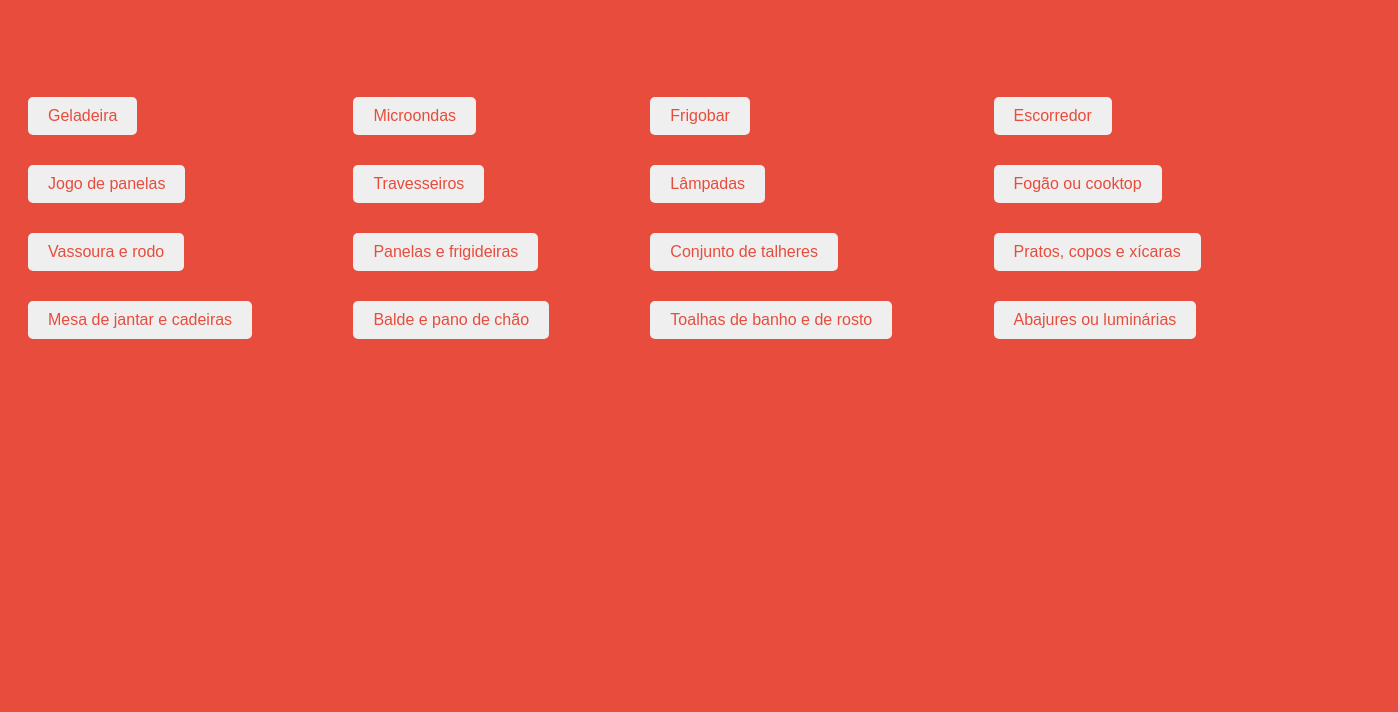
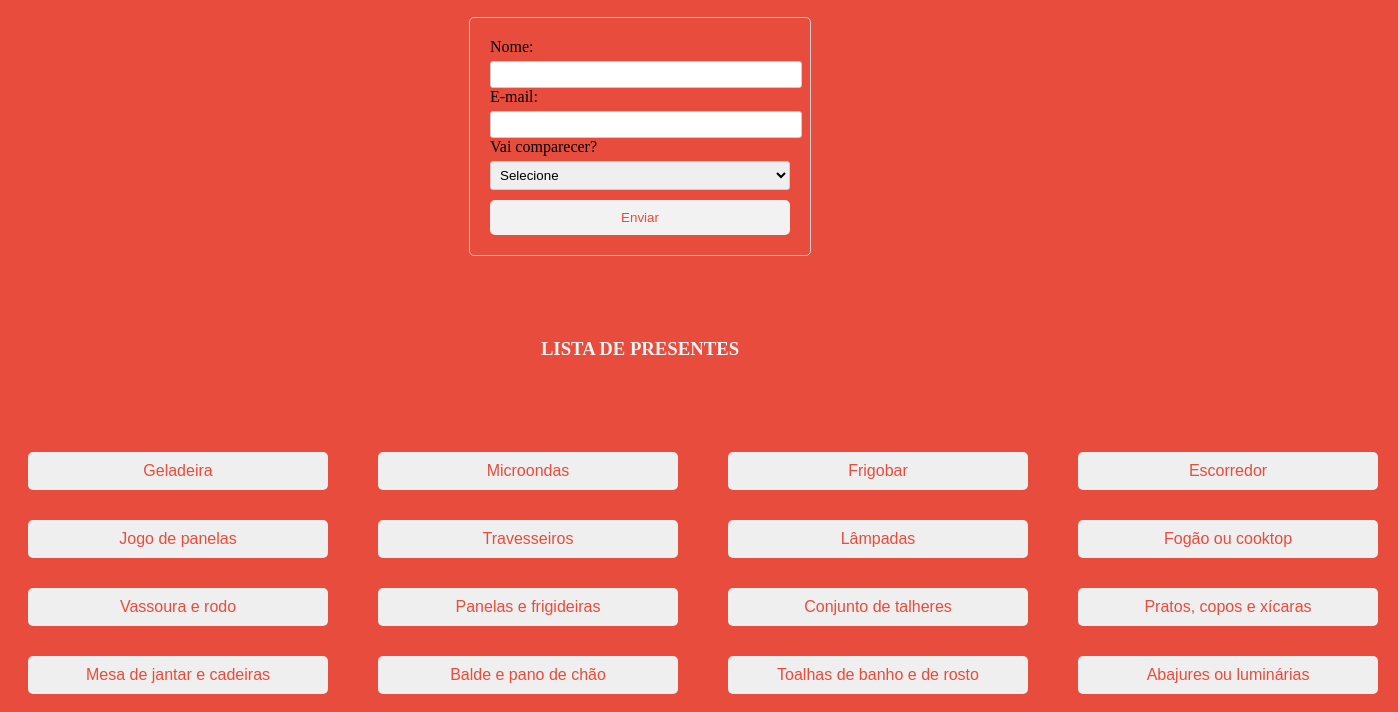
Before and after one commit to IderlanOliveira/Site-casamento, a plain HTML site: page index.html in a window 1280 px wide. Shown: the part 200-912 px from the top of the page, 1398 px wide, since content can reach past the window. Before the commit the page ends 800 px from the top, so only its background shows below. Drawn offline with Linux system fonts and the light colour scheme.

Commit message:
Atualização 1.0

```diff
--- a/index.html
+++ b/index.html
@@ -13,6 +13,30 @@
     <div class="barra-inicial">
         <h1>CASAMENTO</h1>
     </div>
+
+    <div class="confirmacao">
+
+        <h1>Confirme sua presença!</h1>
+
+        <form id="formularioPresenca">
+          <label for="nome">Nome:</label>
+          <input type="text" id="nome" name="nome" required>
+
+          <label for="email">E-mail:</label>
+          <input type="email" id="email" name="email" required>
+
+          <label for="presenca">Vai comparecer?</label>
+          <select id="presenca" name="presenca" required>
+            <option value="">Selecione</option>
+            <option value="sim">Sim</option>
+            <option value="nao">Não</option>
+          </select>
+
+          <button class="buttons3" type="submit">Enviar</button>
+        </form>
+
+    </div>
+
 
     <div class="lista">
        <h3>LISTA DE PRESENTES</h3>
--- a/scritp.js
+++ b/scritp.js
@@ -35,3 +35,33 @@ botaoAdicionar.addEventListener('click', () => {
     atualizarLista();
   }
 });
+
+// confirmação de presença
+
+const express = require('express');
+const app = express();
+const bodyParser = require('body-parser');
+
+// Configure o body parser para receber JSON
+app.use(bodyParser.json());
+
+// Defina a rota para a confirmação de presença
+app.post('/confirmacao-presenca', (req, res) => {
+  const { nome, email, presenca } = req.body;
+
+  // Valide os dados
+  if (!nome || !email || !presenca) {
+    return res.status(400).send('Dados inválidos');
+  }
+
+  // Processe os dados (exemplo: salve no banco de dados)
+  console.log(`Confirmação de presença: ${nome}, ${email}, ${presenca}`);
+
+  // Envie uma resposta de sucesso
+  res.status(200).send('Confirmação de presença enviada!');
+});
+
+// Inicie o servidor
+app.listen(3000, () => {
+  console.log('Servidor em execução na porta 3000');
+});
--- a/style.css
+++ b/style.css
@@ -86,3 +86,42 @@ h3{
     border: none;
     cursor: pointer;
   }
+
+/* confirmação de presença */
+
+h1 {
+  text-align: center;
+  margin-bottom: 20px;
+}
+
+form {
+  display: flex;
+  flex-direction: column;
+  width: 300px;
+  margin: 0 auto;
+  padding: 20px;
+  border: 1px solid #ccc;
+  border-radius: 5px;
+}
+
+label {
+  margin-bottom: 5px;
+}
+
+input,
+select {
+  width: 100%;
+  padding: 5px;
+  border: 1px solid #ccc;
+  border-radius: 3px;
+}
+
+.buttons3 {
+  margin-top: 10px;
+  padding: 10px 20px;
+  background-color: #f2f2f2;
+  color: #E74C3C;
+  border: none;
+  border-radius: 5px;
+  cursor: pointer;
+}
```
Also changed, not shown: package-lock.json (added).
